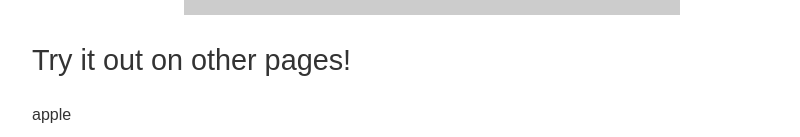
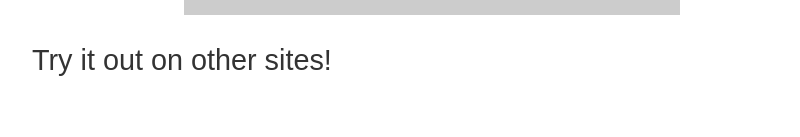
Before and after one commit to 1egoman/emoji-bookmarklet, a website: page html/index.link.html in a window 1280 px wide. Shown: the part 697-834 px from the top of the page, without its empty margins (208-1008 px from the left). After the commit the page ends 803 px from the top, so only its background shows below. Drawn offline with Linux system fonts and the light colour scheme; files that its build step writes are made by us from their sources; files whose address does not match are found by name; a web font is replaced by a local one.

Commit message:
update copy

```diff
--- a/html/index.link.html
+++ b/html/index.link.html
@@ -24,11 +24,7 @@
         EmojiPage
       </a>
 
-      <p class="instruction">Try it out on other pages!</p>
-
-      <p>
-        apple
-      </p>
+      <p class="instruction">Try it out on other sites!</p>
 
     </div>
   </body>
```
Also changed, not shown: index.html (+1 -5 lines).
